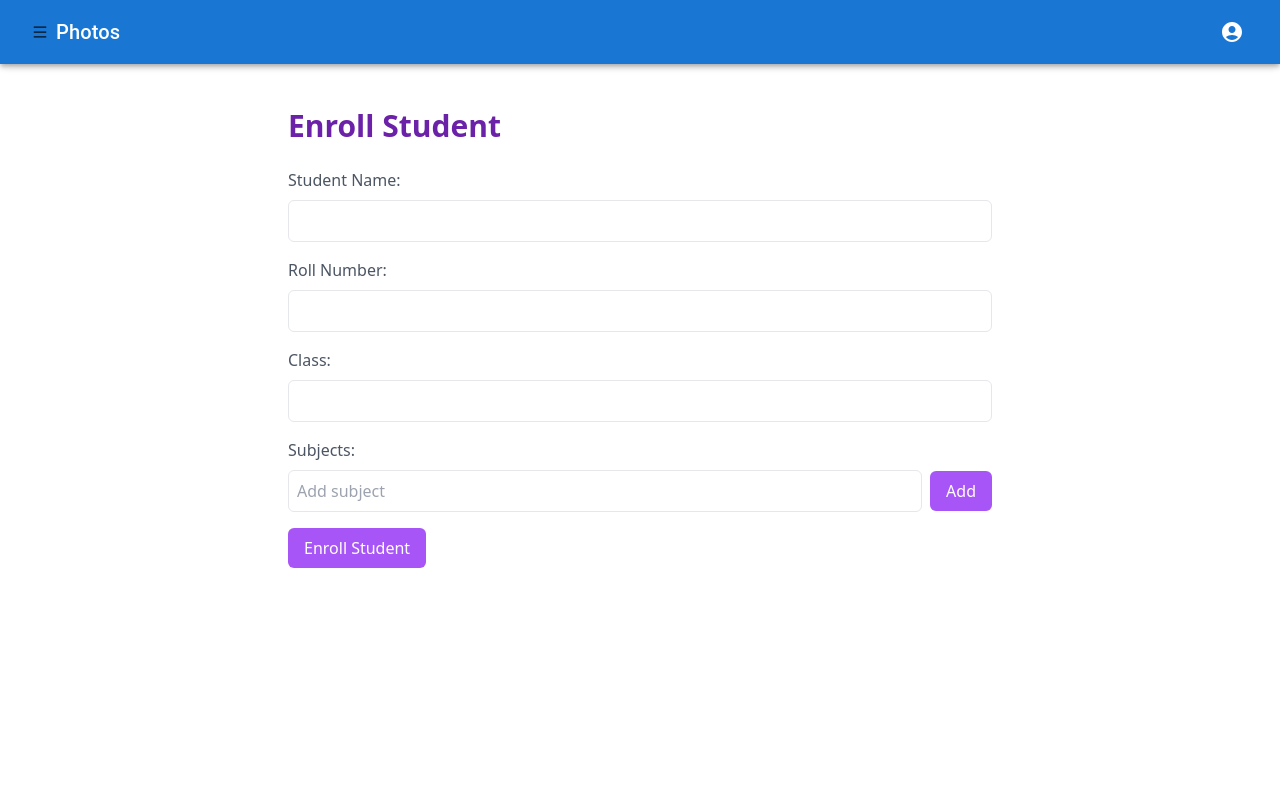
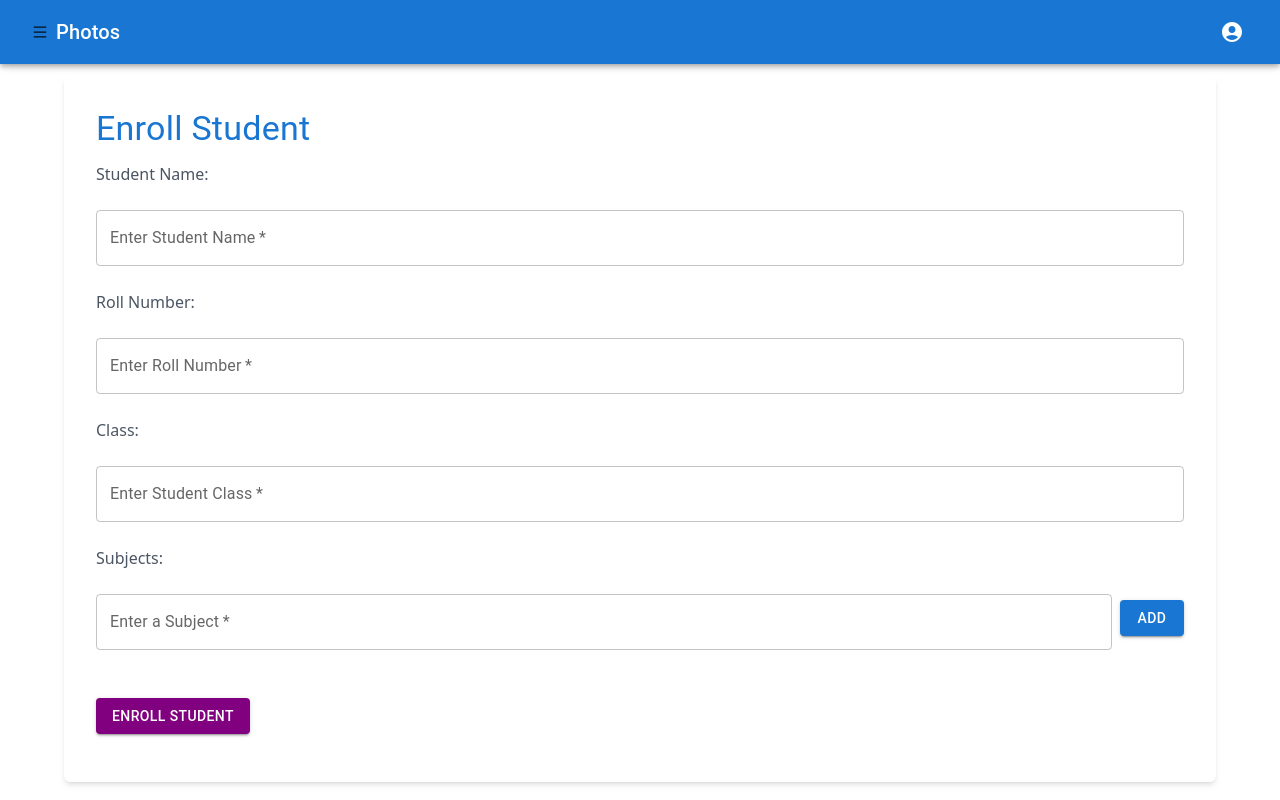
Before and after one commit to Sameerraza7760/School-manegement-system, a React (Vite) app: page /StudentForm in a window 1280 px wide. Built offline with nearby package versions, Linux system fonts and the light colour scheme; what react-toast-notifications would draw is missing.

Commit message:
feat: add stundents

```diff
--- a/src/Config/Router/Router.tsx
+++ b/src/Config/Router/Router.tsx
@@ -21,7 +21,7 @@ const AppRouter: React.FC = () => {
       <Route path="/logout" element={<Logout />}></Route>
       <Route path="/adminProfile" element={<AdminProfile />}></Route>
       <Route path="/classAdd" element={<AddClass />}></Route>
-      <Route path="/classDetail" element={<ClassDetail />}></Route>
+      <Route path="/classDetail/:id" element={<ClassDetail />}></Route>
       <Route path="/StudentForm" element={<AddStudentForm />}>
         {" "}
       </Route>
--- a/src/Pages/Admin/ClassRelated/AddStudentForm/StudentForm.tsx
+++ b/src/Pages/Admin/ClassRelated/AddStudentForm/StudentForm.tsx
@@ -1,65 +1,109 @@
 import React, { useState } from "react";
 import Header from "../../../components/Header/Header";
+import { Button, CircularProgress, TextField, Typography } from "@mui/material";
 
 const AddStudentForm = () => {
-  const [studentName, setStudentName] = useState("");
-  const [studentRollNo, setStudentRollNo] = useState("");
-  const [studentClass, setStudentClass] = useState("");
-  const [studentSubjects, setStudentSubjects] = useState([]);
-
-  const handleAddSubject = () => {
-    // Implement subject addition logic if needed
+  const [nameError, setNameError] = useState<boolean>();
+  const [studentRollNoError, setRollNumberError] = useState<boolean>();
+  const [classError, setClassError] = useState<boolean>(false);
+  const [subjectError, setSubjectError] = useState<boolean>(false);
+  const [loader, setLoader] = useState(false);
+  const handleInputChange = (event: React.ChangeEvent<HTMLInputElement>) => {
+    const { name, value } = event.target;
+    if (name === "studentName") setNameError(false);
+    if (name === "studentRollNo") setRollNumberError(false);
+    if (name === "className") setClassError(false);
+    if (name === "subject") setSubjectError(false);
   };
 
-  const handleEnrollStudent = () => {
-    // Implement student enrollment logic
+  const handleEnrollStudent = (event: React.FormEvent) => {
+    event.preventDefault();
+
+    const target = event.target as any;
+    const studentName = target.studentName.value;
+    const studentRollNum = target.studentRollNo.value;
+    const studentClass = target.className.value;
+    const studentSubject = target.subject.value;
+
+    // ... rest of your logic
+
+    if (!studentName || !studentRollNum || !studentClass || !studentSubject) {
+      if (!studentName) setNameError(true);
+      if (!studentRollNum) setRollNumberError(true);
+      if (!studentClass) setClassError(true);
+      if (!studentSubject) setSubjectError(true);
+      return;
+    }
+
+
+    const StudentDetail={
+
+    }
+    setLoader(true);
+
   };
-
   return (
     <>
       <Header />
-      <div className="container mx-auto pt-9 mt-10">
-        <div className="w-[60%] mx-auto bg-white p-8">
-          <h2 className="text-3xl font-bold mb-6 text-purple-800">
+      <form
+        // onSubmit={handleEnrollStudent}
+        className="container mx-auto pt-9 mt-10"
+        onSubmit={handleEnrollStudent}
+        noValidate
+      >
+        <div className="w-[90%] mx-auto bg-white p-8 rounded-md shadow-md">
+          <Typography variant="h4" color="primary" gutterBottom>
             Enroll Student
-          </h2>
+          </Typography>
           <div className="mb-4">
             <label htmlFor="studentName" className="text-gray-600 mb-2 block">
               Student Name:
             </label>
-            <input
-              type="text"
-              id="studentName"
+            <TextField
+              margin="normal"
+              required
+              fullWidth
+              id="schoolName"
+              label="Enter Student Name"
               name="studentName"
-              value={studentName}
-              onChange={(e) => setStudentName(e.target.value)}
-              className="w-full border rounded-md p-2"
+              autoComplete="off"
+              error={nameError}
+              helperText={nameError && "Student Name is required"}
+              onChange={handleInputChange}
             />
           </div>
           <div className="mb-4">
             <label htmlFor="studentRollNo" className="text-gray-600 mb-2 block">
               Roll Number:
             </label>
-            <input
-              type="text"
-              id="studentRollNo"
+            <TextField
+              margin="normal"
+              required
+              fullWidth
+              id="rollNumber"
+              label="Enter Roll Number"
               name="studentRollNo"
-              value={studentRollNo}
-              onChange={(e) => setStudentRollNo(e.target.value)}
-              className="w-full border rounded-md p-2"
+              autoComplete="off"
+              error={studentRollNoError}
+              helperText={studentRollNoError && "Roll Number is required"}
+              onChange={handleInputChange}
             />
           </div>
           <div className="mb-4">
             <label htmlFor="studentClass" className="text-gray-600 mb-2 block">
               Class:
             </label>
-            <input
-              type="text"
-              id="studentClass"
-              name="studentClass"
-              value={studentClass}
-              onChange={(e) => setStudentClass(e.target.value)}
-              className="w-full border rounded-md p-2"
+            <TextField
+              margin="normal"
+              required
+              fullWidth
+              id="className"
+              label="Enter Student Class"
+              name="className"
+              autoComplete="ClassName"
+              error={classError}
+              helperText={classError && "Class is required"}
+              onChange={handleInputChange}
             />
           </div>
           <div className="mb-4">
@@ -69,37 +113,48 @@ const AddStudentForm = () => {
             >
               Subjects:
             </label>
-            {/* Implement a dynamic way to add and display subjects */}
             <div className="flex items-center space-x-2">
-              <input
-                type="text"
-                placeholder="Add subject"
-                className="border rounded-md p-2 flex-1"
+              <TextField
+                margin="normal"
+                required
+                fullWidth
+                id="subject"
+                label="Enter a Subject"
+                name="subject"
+                autoComplete="off"
+                error={subjectError}
+                helperText={subjectError && "Subject is required"}
+                onChange={handleInputChange}
               />
-              <button
-                onClick={handleAddSubject}
-                className="bg-purple-500 text-white py-2 px-4 rounded-md hover:bg-purple-600 focus:outline-none"
+              <Button
+                type="submit"
+                variant="contained"
+                color="primary"
+                size="medium"
               >
                 Add
-              </button>
+              </Button>
             </div>
             <ul className="list-disc pl-5 mt-2">
               {/* Display added subjects */}
-              {studentSubjects.map((subject, index) => (
-                <li key={index} className="text-purple-800">
-                  {subject}
-                </li>
-              ))}
             </ul>
           </div>
-          <button
-            onClick={handleEnrollStudent}
-            className="bg-purple-500 text-white py-2 px-4 rounded-md hover:bg-purple-600 focus:outline-none"
+          <Button
+            // onClick={handleEnrollStudent}
+            style={{ backgroundColor: "purple" }}
+                type="submit"
+
+                variant="contained"
+                sx={{ mt: 3, mb: 2 }}
           >
-            Enroll Student
-          </button>
+            {loader ? (
+              <CircularProgress size={24} color="inherit" />
+            ) : (
+              "Enroll Student"
+            )}
+          </Button>
         </div>
-      </div>
+      </form>
     </>
   );
 };
--- a/src/Pages/Admin/ClassRelated/ClassDetail.tsx
+++ b/src/Pages/Admin/ClassRelated/ClassDetail.tsx
@@ -1,16 +1,43 @@
-import React from "react";
+import { useNavigate } from "react-router-dom";
 import Header from "../../components/Header/Header";
-import { useNavigate } from "react-router-dom";
+import { useParams } from "react-router-dom";
+import useClass from "../../../CustomHooks/useClass";
+import { typeClass } from "../../../types/types.class";
+import { useState } from "react";
 const ClassDetail = () => {
+  const [classDetail, setClassDetail] = useState<typeClass | null>();
   const navigate = useNavigate();
+  const { getClassDetailByUid } = useClass();
+  const { id } = useParams();
+
+  const getClassDetail = async () => {
+    if (id) {
+      const getClassDetail: typeClass | null = await getClassDetailByUid(id);
+      setClassDetail(getClassDetail)
+    }
+  };
+  getClassDetail();
   return (
     <>
       <Header />
-      <div className="container pt-5 mx-auto mt-10">
-        <div className="max-w-2xl mx-auto bg-white p-8">
+      <div className="container mx-auto mt-10">
+        <div className="max-w-2xl mx-auto bg-white p-8 rounded-lg shadow-lg">
           <h2 className="text-3xl font-bold mb-6 text-purple-800">
             Class Detail
           </h2>
+
+          {/* Current Date */}
+          <div className="mb-6">
+            <label
+              htmlFor="currentDate"
+              className="text-gray-600 mb-2 block text-lg font-semibold"
+            >
+              Current Date:
+            </label>
+            {/* <span className="text-purple-800 text-lg">{classDetail?.timestamp || ""}</span> */}
+          </div>
+
+          {/* Class Name */}
           <div className="mb-6">
             <label
               htmlFor="className"
@@ -18,8 +45,10 @@ const ClassDetail = () => {
             >
               Class Name:
             </label>
-            <span className="text-purple-800 text-lg">Class A</span>
+            <span className="text-purple-800 text-lg">{classDetail?.className}</span>
           </div>
+
+          {/* Class Teacher */}
           <div className="mb-6">
             <label
               htmlFor="classTeacher"
@@ -29,12 +58,14 @@ const ClassDetail = () => {
             </label>
             <span className="text-purple-800 text-lg">John Doe</span>
           </div>
+
+          {/* Students List */}
           <div className="mb-6">
             <label
               htmlFor="classStudents"
               className="text-gray-600 mb-2 block text-lg font-semibold"
             >
-              Students:
+              No Of Students:
             </label>
             <ul className="list-disc pl-5">
               <li className="text-purple-800">Student 1</li>
@@ -42,12 +73,14 @@ const ClassDetail = () => {
               <li className="text-purple-800">Student 3</li>
             </ul>
           </div>
+
+          {/* Subjects List */}
           <div className="mb-6">
             <label
               htmlFor="classSubjects"
               className="text-gray-600 mb-2 block text-lg font-semibold"
             >
-              Subjects:
+              No Of Subjects:
             </label>
             <ul className="list-disc pl-5">
               <li className="text-purple-800">Subject 1</li>
@@ -55,18 +88,22 @@ const ClassDetail = () => {
               <li className="text-purple-800">Subject 3</li>
             </ul>
           </div>
+
+          {/* Action Buttons */}
+          <div className="flex space-x-4">
             <button
-            className="bg-purple-500 text-white py-2 px-4 rounded-md mr-3 hover:bg-purple-600 focus:outline-none"
+              className="bg-purple-500 text-white py-2 px-4 rounded-md hover:bg-purple-600 focus:outline-none"
               onClick={() => navigate("/StudentForm")}
             >
               Enroll Students
             </button>
             <button
-            className="bg-purple-500 text-white py-2 px-4 rounded-md hover:bg-purple-600 focus:outline-none ml-8;"
-            onClick={() => alert("Enroll students")}
+              className="bg-purple-500 text-white py-2 px-4 rounded-md hover:bg-purple-600 focus:outline-none"
+              onClick={() => alert("Add subject")}
             >
               Add Subject
             </button>
+          </div>
         </div>
       </div>
     </>
--- a/src/Pages/Login/Login.tsx
+++ b/src/Pages/Login/Login.tsx
@@ -178,6 +178,7 @@ function Login() {
                 fullWidth
                 variant="contained"
                 sx={{ mt: 3 }}
+                style={{ backgroundColor: "purple" }}
               >
                 {loader ? (
                   <CircularProgress size={24} color="inherit" />
--- /dev/null
+++ b/src/types/types.student.ts
@@ -0,0 +1,6 @@
+export interface StudentDetail {
+  studentName: string;
+  studentRollNum: number;
+  studentClass: number;
+  studentSubject: string;
+}
```
Also changed, not shown: src/CustomHooks/useClass.ts (+70 -8 lines), src/Pages/Admin/ClassRelated/AddClass.tsx (+29 -22 lines), src/Pages/components/Sidebar/Sidebar.tsx (+6 -6 lines), src/types/types.class.ts (+9 -4 lines). Lines whose indentation alone changed are shown as unchanged.
